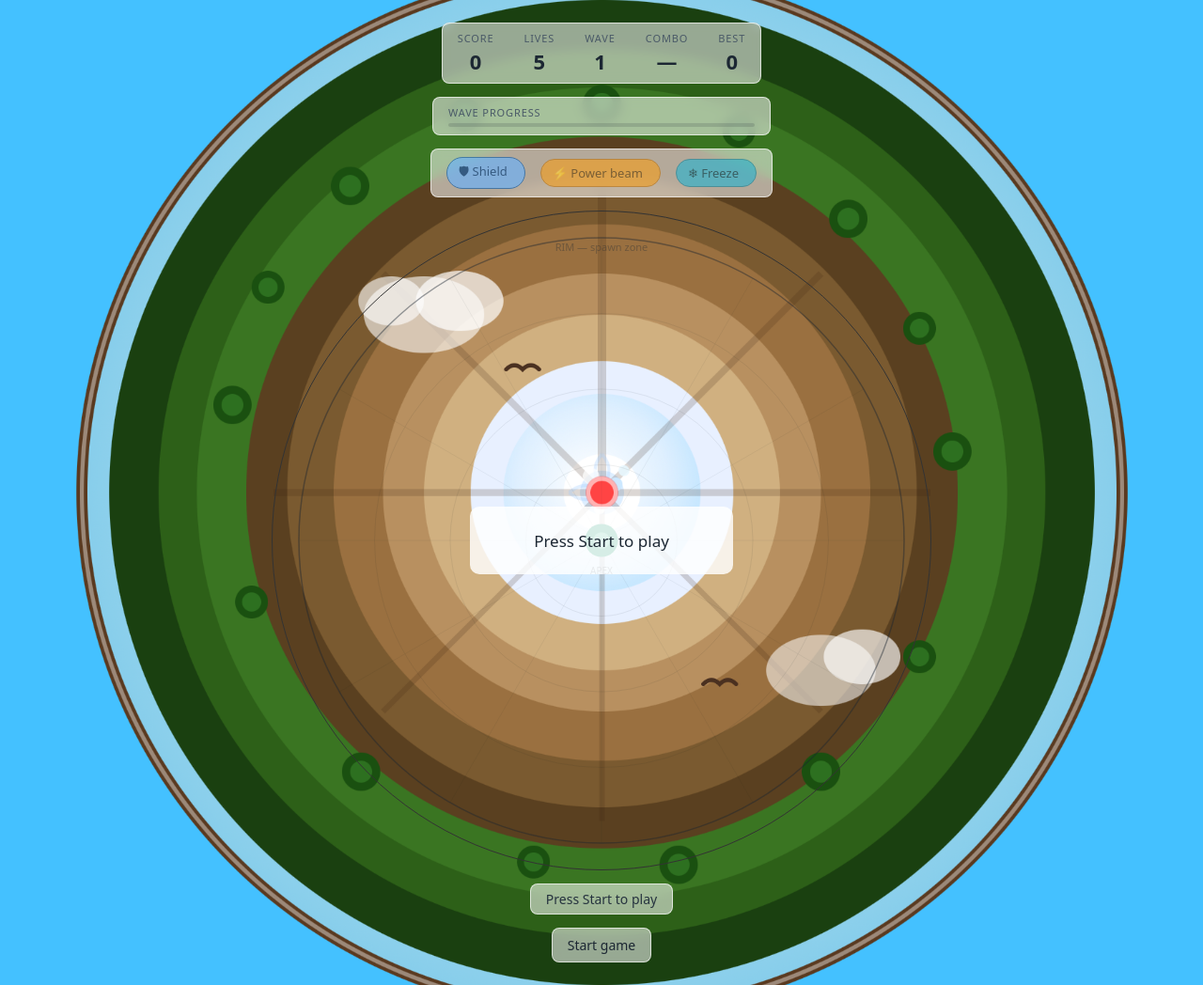
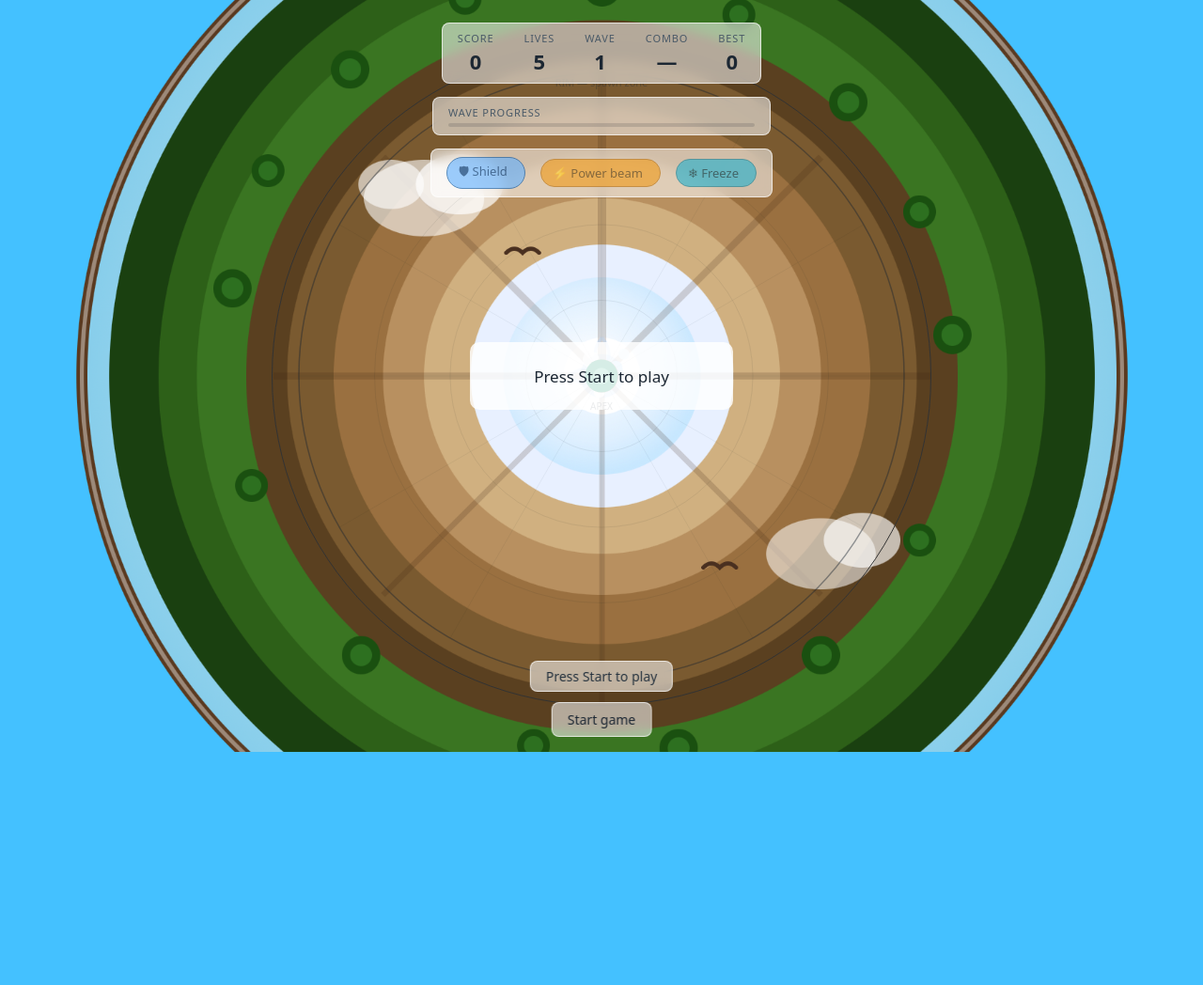
Before and after one commit to amirkunuspekov/dome_tower_defense_game, a plain HTML site: page index.html in a window 1280 px wide. Shown: the whole page at 94% size. After the commit the page ends 800 px from the top, so only its background shows below. Drawn offline with Linux system fonts and the light colour scheme.

Commit message:
alingment fix

```diff
--- a/style.css
+++ b/style.css
@@ -13,7 +13,7 @@ body {
   display: flex;
   flex-direction: column;
   align-items: center;
-  justify-content: center;
+  justify-content: flex-start;
   min-height: 100vh;
   gap: 14px;
   padding: 24px;
@@ -109,12 +109,34 @@ canvas {
   border-radius: 50%;
   border: 1px solid #333;
   background: transparent;
+  position: fixed;
+  top: 50%;
+  left: 50%;
+  transform: translate(-50%, -50%);
+  z-index: 0;
+}
+#hud,
+#wave-bar-wrap,
+#powerup-hud,
+#msg,
+#start-btn {
+  z-index: 1;
 }
 #msg {
   font-size: 14px;
   color: #26333f;
   min-height: 20px;
   text-align: center;
+  position: fixed;
+  bottom: 64px;
+  left: 50%;
+  transform: translateX(-50%);
+}
+#start-btn {
+  position: fixed;
+  bottom: 16px;
+  left: 50%;
+  transform: translateX(-50%);
 }
 button {
   padding: 10px 28px;
```
Also changed, not shown: 1 other file.
